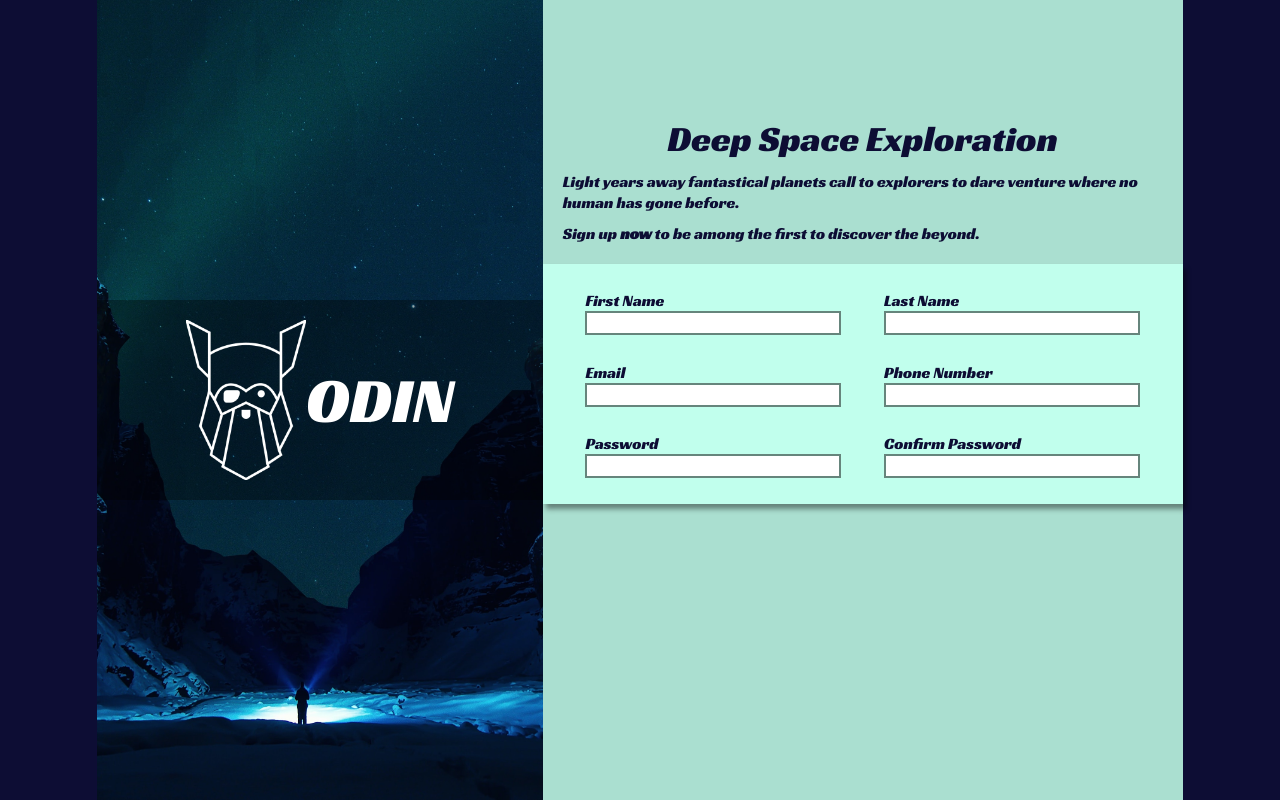
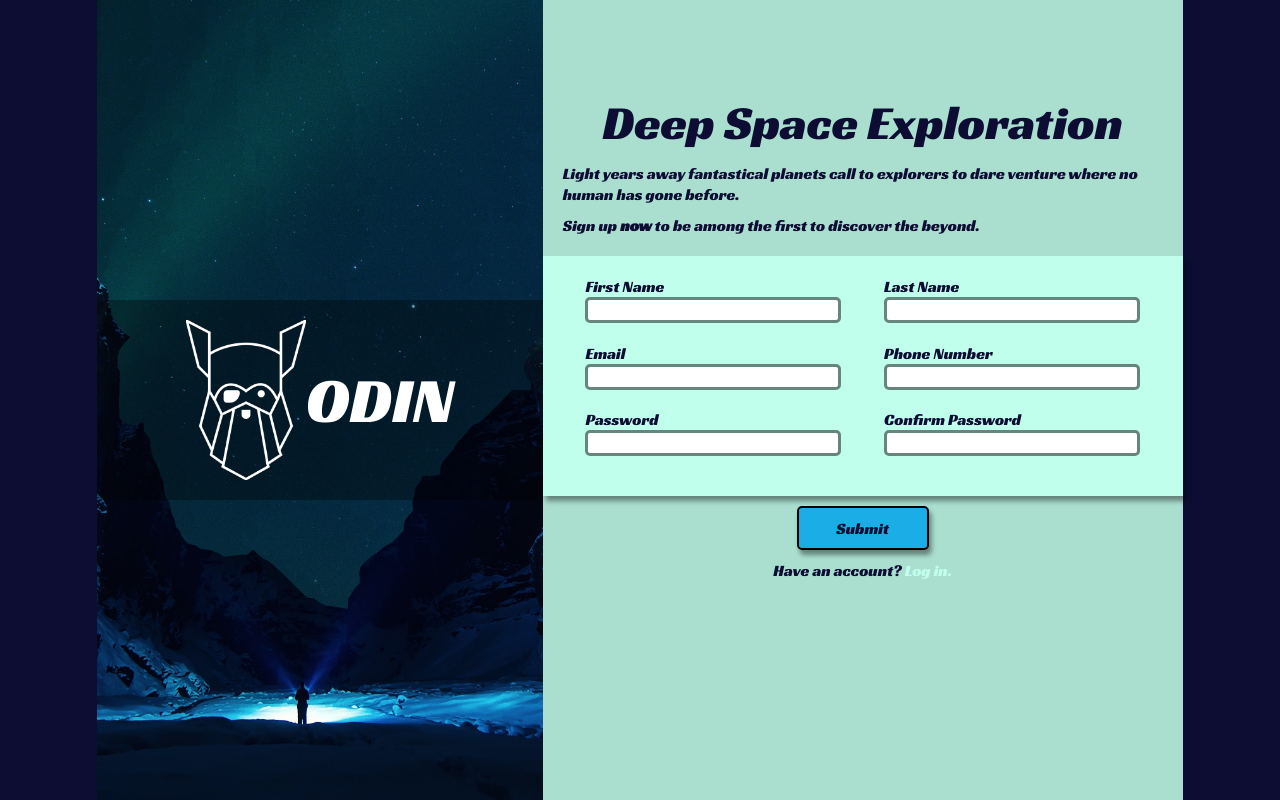
Before and after one commit to matta628/sign-up-form, a plain HTML site: page index.html in a window 1280 px wide. Drawn offline with Linux system fonts and the light colour scheme.

Commit message:
Include submit button

```diff
--- a/index.html
+++ b/index.html
@@ -30,7 +30,7 @@
         </div>
       </div>
       <div class="form-container">
-        <form action="/" method="post">
+        <form>
           <ul class="form-wrapper">
             <div class="form-row">
                 <li class="form-item">
@@ -62,8 +62,17 @@
                     <input type="password" name="pw-confirm" id="pw-confirm">
                 </li>
             </div>
+            <div class="button">
+                <input type="submit" id="submit-form" class="hidden">
+            </div>
           </ul>
         </form>
+      </div>
+      <div class="submit">
+        <label for="submit-form" tabindex="0">Submit</label>
+      </div>
+      <div class="login">
+        Have an account? <a>Log in.</a>
       </div>
     </div>
   </body>
--- a/styles.css
+++ b/styles.css
@@ -54,7 +54,7 @@ body{
     flex-direction: column;
 }
 .header-wrapper{
-    margin-top: 12vh;
+    margin-top: 9vh;
     display: flex;
     flex-direction: column;
     gap: 10px;
@@ -62,7 +62,7 @@ body{
     padding: 20px 20px;
 }
 .title{
-    font-size: 36px;
+    font-size: 48px;
     text-align: center;
 }
 
@@ -93,6 +93,37 @@ input {
     font-family: 'Racing Sans One';
     height: 1.5em;
     background-color: rgb(255, 255, 255);
-    border-radius: 0;
-    border: 2px solid rgb(102, 133, 124);
+    border-radius: 5px;
+    border: 3px solid rgb(102, 133, 124);
 }
+.hidden{
+    display: none;
+}
+
+.submit{
+    text-align: center;
+    border: 2px solid black;
+    border-radius: 5px;
+    background-color: rgb(27,173,229);
+    box-shadow: 2.6px 5.1px 5.1px hsl(0deg 0% 0% / 0.42);
+
+    height: 5vh;
+    width: 10vw;
+    margin: 10px auto;
+    display: flex;
+    justify-content: center;
+    align-items: center;
+}
+.submit:hover {
+    box-shadow: 1.4px 2.7px 2.7px hsl(0deg 0% 0% / 0.46);
+}
+
+.login{
+    text-align: center;
+}
+a{
+    color:rgb(193, 255, 237);
+}
+a:hover{
+    text-decoration: underline;
+}
```
